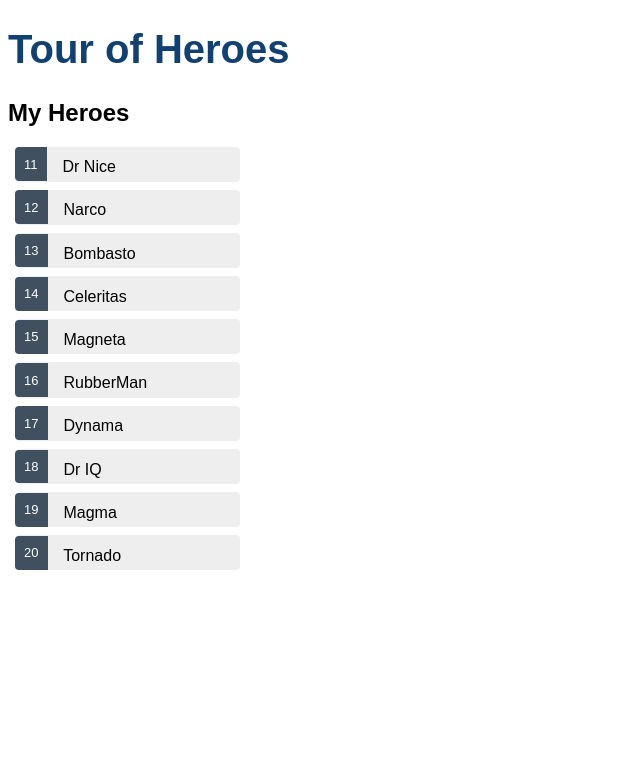
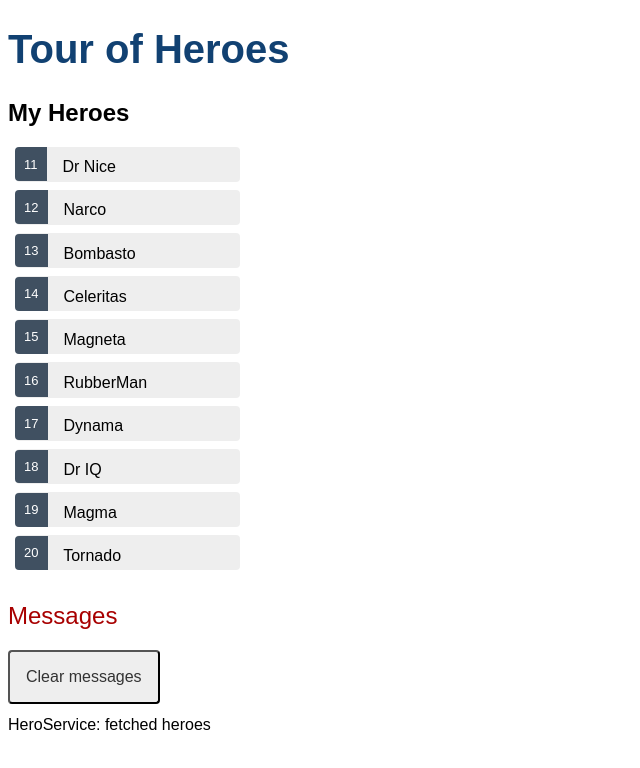
Before and after one commit to diogos21/Heroes-Fatec-2021, an Angular app: page / in a window 1280 px wide. Shown: the top 768 px of the page, without its empty margins (0-640 px from the left). Built offline with nearby package versions, Linux system fonts and the light colour scheme.

Commit message:
:package:Tour Of Heroes Part 4

```diff
--- a/src/app/app.component.html
+++ b/src/app/app.component.html
@@ -1,2 +1,3 @@
 <h1>{{title}}</h1>
 <app-heroes></app-heroes>
+<app-messages></app-messages>
--- a/src/app/app.module.ts
+++ b/src/app/app.module.ts
@@ -4,13 +4,15 @@ import { BrowserModule } from '@angular/platform-browser';
 import { AppComponent } from './app.component';
 import { HeroesComponent } from './heroes/heroes.component';
 import { FormsModule } from '@angular/forms';
-import { HeroDetailComponent } from './hero-detail/hero-detail.component'; // <-- NgModel lives here
+import { HeroDetailComponent } from './hero-detail/hero-detail.component';
+import { MessagesComponent } from './messages/messages.component'; // <-- NgModel lives here
 
 @NgModule({
   declarations: [
     AppComponent,
     HeroesComponent,
-    HeroDetailComponent
+    HeroDetailComponent,
+    MessagesComponent
   ],
   imports: [
     BrowserModule,
--- /dev/null
+++ b/src/app/hero.service.ts
@@ -0,0 +1,19 @@
+import { Injectable } from '@angular/core';
+import { Hero } from './hero';
+import { HEROES } from './mock-heroes';
+import { Observable, of } from 'rxjs';
+import { MessageService } from './message.service';
+
+@Injectable({
+  providedIn: 'root'
+})
+export class HeroService {
+
+  constructor(private messageService: MessageService) { }
+
+  getHeroes(): Observable<Hero[]> {
+    const heroes = of(HEROES);
+    this.messageService.add('HeroService: fetched heroes');
+    return heroes;
+  }
+}
--- a/src/app/heroes/heroes.component.ts
+++ b/src/app/heroes/heroes.component.ts
@@ -1,6 +1,8 @@
 import { Component, OnInit } from '@angular/core';
 import { Hero } from '../hero';
 import { HEROES } from '../mock-heroes';
+import { HeroService } from '../hero.service';
+import { MessageService } from '../message.service';
 
 @Component({
   selector: 'app-heroes',
@@ -10,15 +12,25 @@ import { HEROES } from '../mock-heroes';
 
 export class HeroesComponent implements OnInit {
 
-  heroes = HEROES;
+  heroes: Hero[] = [];
+
   selectedHero?: Hero;
 
-  constructor() { }
+  constructor(private heroService: HeroService, private messageService: MessageService) {}
 
   ngOnInit() {
+    this.getHeroes();
+  }
+
+  getHeroes(): void {
+    this.heroService.getHeroes()
+        .subscribe(heroes => this.heroes = heroes);
+
   }
 
   onSelect(hero: Hero): void {
     this.selectedHero = hero;
+    this.messageService.add(`HeroesComponent: Selected hero id=${hero.id}`);
+
   }
 }
--- /dev/null
+++ b/src/app/message.service.ts
@@ -0,0 +1,16 @@
+import { Injectable } from '@angular/core';
+
+@Injectable({
+  providedIn: 'root',
+})
+export class MessageService {
+  messages: string[] = [];
+
+  add(message: string) {
+    this.messages.push(message);
+  }
+
+  clear() {
+    this.messages = [];
+  }
+}
--- /dev/null
+++ b/src/app/messages/messages.component.css
@@ -0,0 +1,19 @@
+/* MessagesComponent's private CSS styles */
+h2 {
+    color: #A80000;
+    font-family: Arial, Helvetica, sans-serif;
+    font-weight: lighter;
+  }
+
+  .clear {
+    color: #333;
+    background-color: #eee;
+    margin-bottom: 12px;
+    padding: 1rem;
+    border-radius: 4px;
+    font-size: 1rem;
+  }
+  .clear:hover {
+    color: white;
+    background-color: #42545C;
+  }
--- /dev/null
+++ b/src/app/messages/messages.component.html
@@ -0,0 +1,8 @@
+<div *ngIf="messageService.messages.length">
+
+    <h2>Messages</h2>
+    <button class="clear"
+            (click)="messageService.clear()">Clear messages</button>
+    <div *ngFor='let message of messageService.messages'> {{message}} </div>
+
+  </div>
--- /dev/null
+++ b/src/app/messages/messages.component.ts
@@ -0,0 +1,16 @@
+import { Component, OnInit } from '@angular/core';
+import { MessageService } from '../message.service';
+
+@Component({
+  selector: 'app-messages',
+  templateUrl: './messages.component.html',
+  styleUrls: ['./messages.component.css']
+})
+export class MessagesComponent implements OnInit {
+
+  constructor(public messageService: MessageService) {}
+
+  ngOnInit(): void {
+  }
+
+}
```
